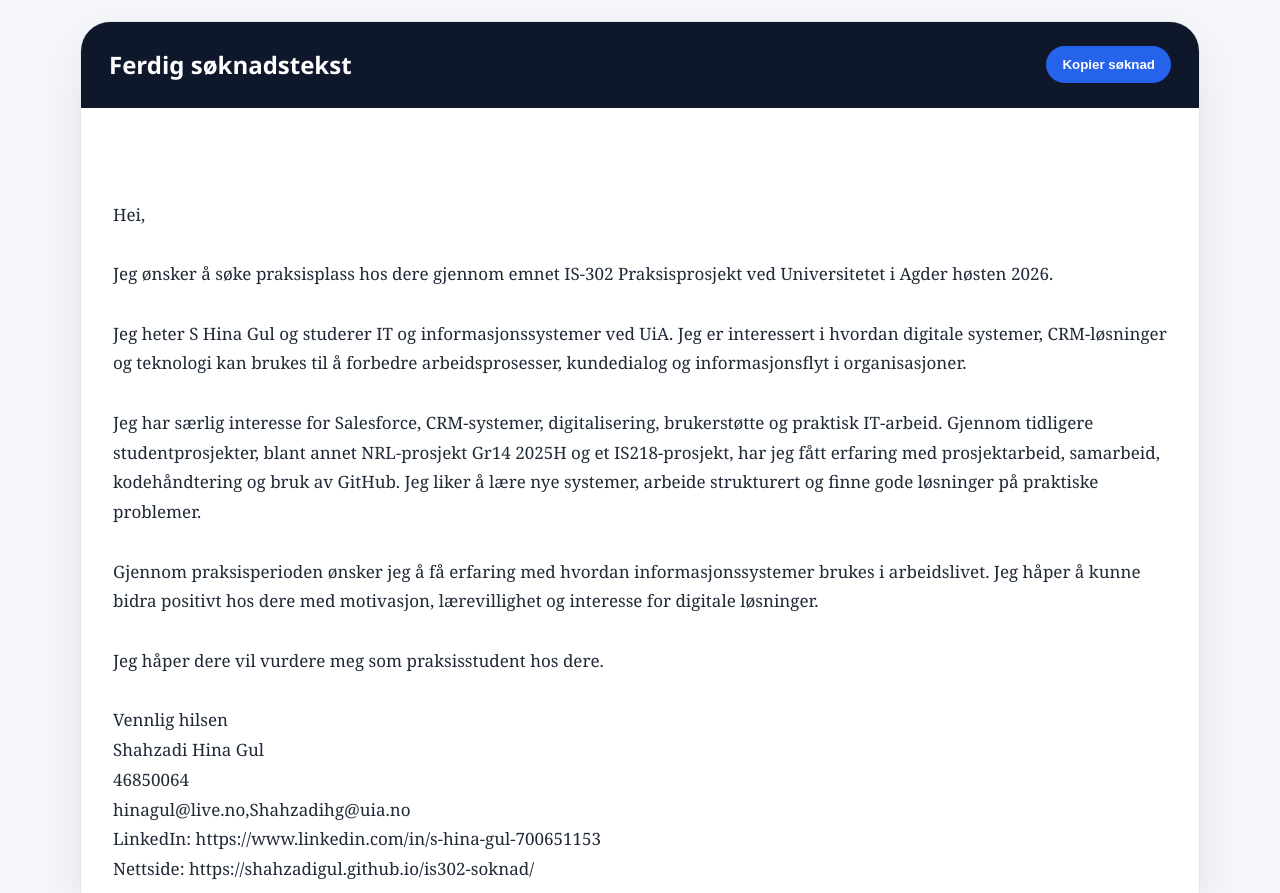
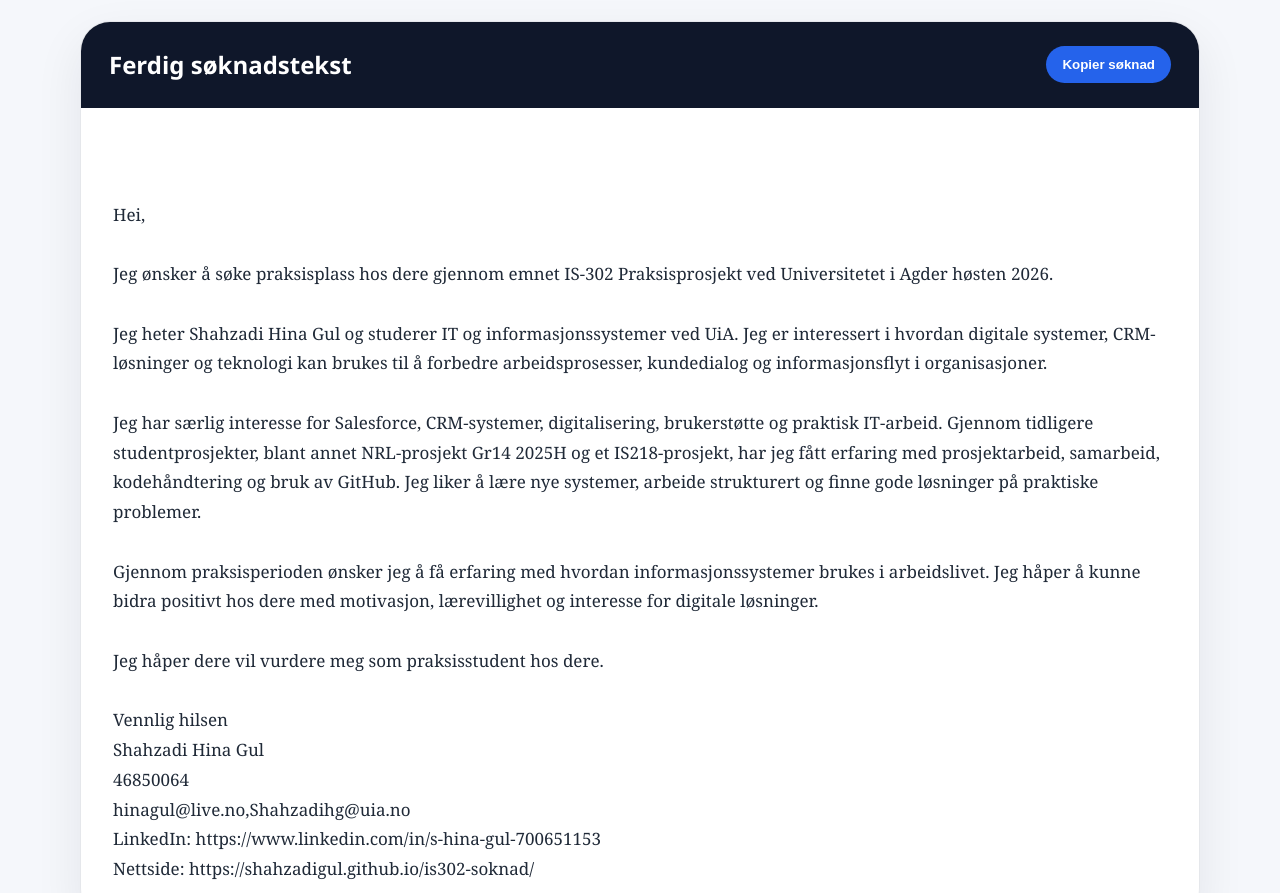
Before and after one commit to Shahzadigul/is302-soknad, a plain HTML site: page index.html in a window 1280 px wide. Shown: the part 2872-3765 px from the top of the page. Drawn offline with Linux system fonts and the light colour scheme.

```diff
--- a/index.html
+++ b/index.html
@@ -556,7 +556,7 @@
 
 Jeg ønsker å søke praksisplass hos dere gjennom emnet IS-302 Praksisprosjekt ved Universitetet i Agder høsten 2026.
 
-Jeg heter S Hina Gul og studerer IT og informasjonssystemer ved UiA. Jeg er interessert i hvordan digitale systemer, CRM-løsninger og teknologi kan brukes til å forbedre arbeidsprosesser, kundedialog og informasjonsflyt i organisasjoner.
+Jeg heter Shahzadi Hina Gul og studerer IT og informasjonssystemer ved UiA. Jeg er interessert i hvordan digitale systemer, CRM-løsninger og teknologi kan brukes til å forbedre arbeidsprosesser, kundedialog og informasjonsflyt i organisasjoner.
 
 Jeg har særlig interesse for Salesforce, CRM-systemer, digitalisering, brukerstøtte og praktisk IT-arbeid. Gjennom tidligere studentprosjekter, blant annet NRL-prosjekt Gr14 2025H og et IS218-prosjekt, har jeg fått erfaring med prosjektarbeid, samarbeid, kodehåndtering og bruk av GitHub. Jeg liker å lære nye systemer, arbeide strukturert og finne gode løsninger på praktiske problemer.
 
```
